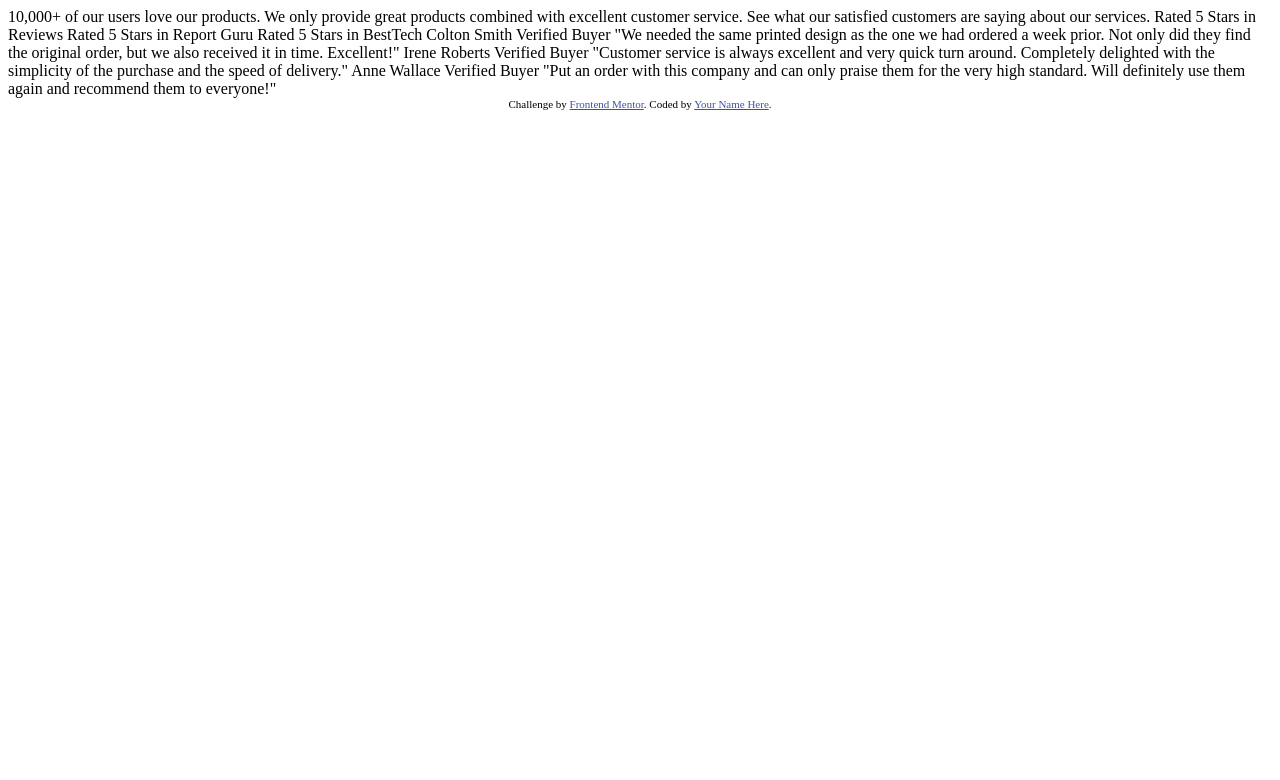
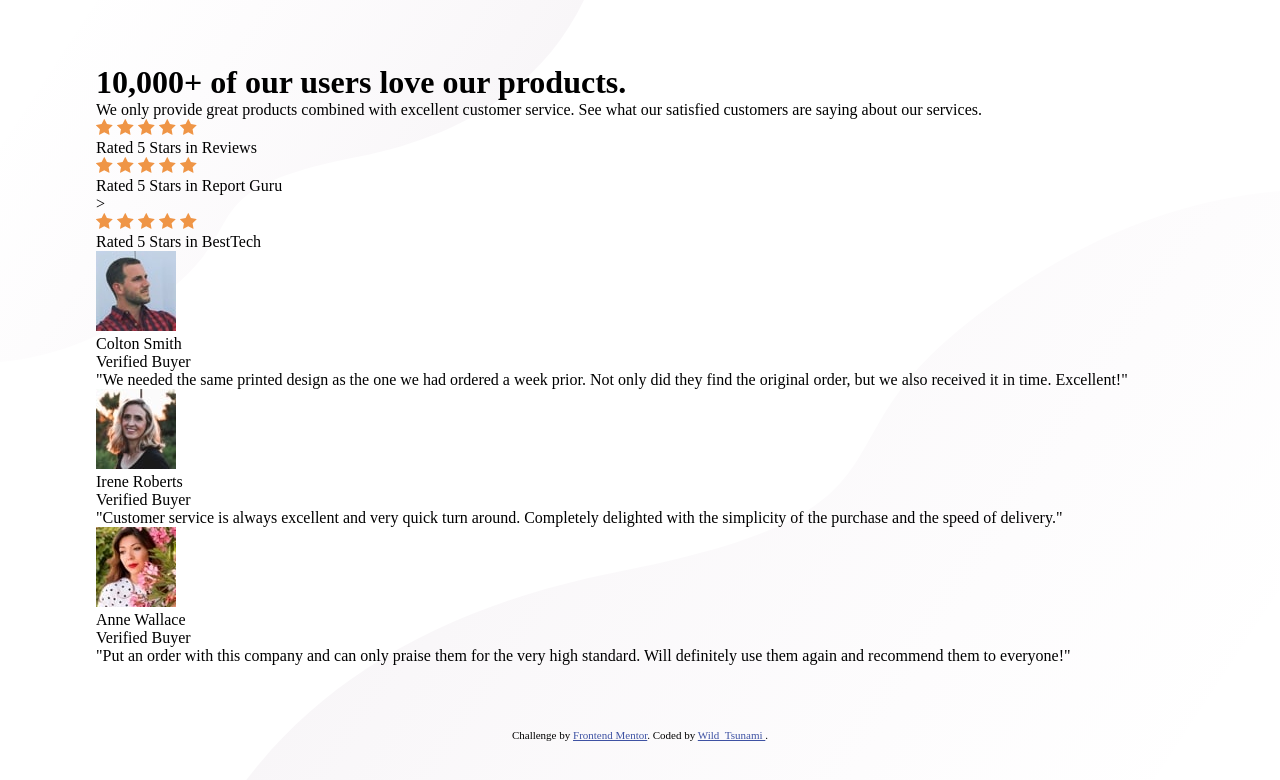
Before and after one commit to WildTsunami/006_social-proof-section-master, a plain HTML site: page index.html in a window 1280 px wide. Drawn offline with Linux system fonts and the light colour scheme.

Commit message:
CSS starter commit

```diff
--- a/index.html
+++ b/index.html
@@ -1,16 +1,13 @@
 <!DOCTYPE html>
 <html lang="en">
+
   <head>
     <meta charset="UTF-8" />
     <meta name="viewport" content="width=device-width, initial-scale=1.0" />
     <!-- displays site properly based on user's device -->
 
-    <link
-      rel="icon"
-      type="image/png"
-      sizes="32x32"
-      href="./images/favicon-32x32.png"
-    />
+    <link rel="icon" type="image/png" sizes="32x32" href="./images/favicon-32x32.png" />
+    <link rel="stylesheet" href="styles.css" />
 
     <title>Frontend Mentor | Social proof section</title>
 
@@ -25,37 +22,114 @@
       }
     </style>
   </head>
+
   <body>
-    10,000+ of our users love our products.
+    <main>
+      <div class="top-part">
 
-    We only provide great products combined with excellent customer service.
-    See what our satisfied customers are saying about our services.
+        <div class="text-bloc">
 
-    Rated 5 Stars in Reviews
-    Rated 5 Stars in Report Guru
-    Rated 5 Stars in BestTech
+          <h1> 10,000+ of our users love our products. </h1>
 
-    Colton Smith
-    Verified Buyer
+          <p> We only provide great products combined with excellent customer service.
+          See what our satisfied customers are saying about our services. </p>
+
+        </div>
+
+        <dl class="reviews">
+
+          <div class="reviews_items">
+            <dd>
+            <img src="images/icon-star.svg" alt="">
+            <img src="images/icon-star.svg" alt="">
+            <img src="images/icon-star.svg" alt="">
+            <img src="images/icon-star.svg" alt="">
+            <img src="images/icon-star.svg" alt="">
+            </dd>
+
+            <dt> Rated 5 Stars in Reviews </dt>
+          </div>
+
+          <div class="reviews_items">
+            <dd>
+            <img src="images/icon-star.svg" alt="">
+            <img src="images/icon-star.svg" alt="">
+            <img src="images/icon-star.svg" alt="">
+            <img src="images/icon-star.svg" alt="">
+            <img src="images/icon-star.svg" alt="">
+            </dd>
+
+            <dt> Rated 5 Stars in Report Guru </dt>>
+          </div>
+
+          <div class="reviews_items">
+            <dd>
+            <img src="images/icon-star.svg" alt="">
+            <img src="images/icon-star.svg" alt="">
+            <img src="images/icon-star.svg" alt="">
+            <img src="images/icon-star.svg" alt="">
+            <img src="images/icon-star.svg" alt="">
+            </dd>
+
+            <dt> Rated 5 Stars in BestTech </dt>
+          </div>
+
+        </dl>
+
+      </div>
+
+      <div class="bottom-part">
+
+        <div class="card">
+
+          <div class="profile">
+            <img src="images/image-colton.jpg" alt="">
+            <p> Colton Smith </p>
+            <p> Verified Buyer </p>
+          </div>
+
+            <p>
               "We needed the same printed design as the one we had ordered a week prior.
               Not only did they find the original order, but we also received it in time.
               Excellent!"
+            </p>
 
-    Irene Roberts
-    Verified Buyer
+        </div>
+
+        <div>
+          <div class="profile">
+            <img src="images/image-irene.jpg" alt="">
+            <p> Irene Roberts </p>
+            <p> Verified Buyer </p>
+          </div>
+
+          <p>
             "Customer service is always excellent and very quick turn around. Completely
             delighted with the simplicity of the purchase and the speed of delivery."
+          </p>
+        </div>
 
-    Anne Wallace
-    Verified Buyer
+        <div>
+          <div class="profile">
+            <img src="images/image-anne.jpg" alt="">
+            <p> Anne Wallace </p>
+            <p> Verified Buyer </p>
+          </div>
+
+
+          <p>
             "Put an order with this company and can only praise them for the very high
             standard. Will definitely use them again and recommend them to everyone!"
+          </p>
+
+        </div>
+      </div>
+    </main>
 
     <div class="attribution">
       Challenge by
-      <a href="https://www.frontendmentor.io?ref=challenge" target="_blank"
-        >Frontend Mentor</a
-      >. Coded by <a href="#">Your Name Here</a>.
+      <a href="https://www.frontendmentor.io?ref=challenge" target="_blank"> Frontend Mentor</a>.
+      Coded by <a href="https://www.frontendmentor.io/profile/WildTsunami"> Wild_Tsunami </a>.
     </div>
   </body>
 </html>
--- /dev/null
+++ b/sass/styles.scss
@@ -0,0 +1,37 @@
+// "Spartan" 400, 500, 700
+@import url('https://fonts.googleapis.com/css2?family=Spartan:wght@400;500;700&display=swap');
+
+// Colors variables
+$title: white;
+
+// Mixins
+@mixin flex-center{
+    display: flex;
+    justify-content: center;
+    align-items: center;
+}
+
+// Base code
+*{
+    box-sizing: border-box;
+    padding: 0px;
+    margin: 0px;
+}
+
+html{
+    font-size: 100%;
+}
+
+body{
+    min-height: 100vh;
+
+    background-image: url(../images/bg-pattern-top-desktop.svg), url(../images/bg-pattern-bottom-desktop.svg);
+    background-repeat: no-repeat;
+    background-position: top left, bottom right;
+}
+
+// Main part
+main{
+    width: 85%;
+    margin: 5% auto;
+}
```
Also changed, not shown: styles.css. Lines whose indentation alone changed are shown as unchanged.
